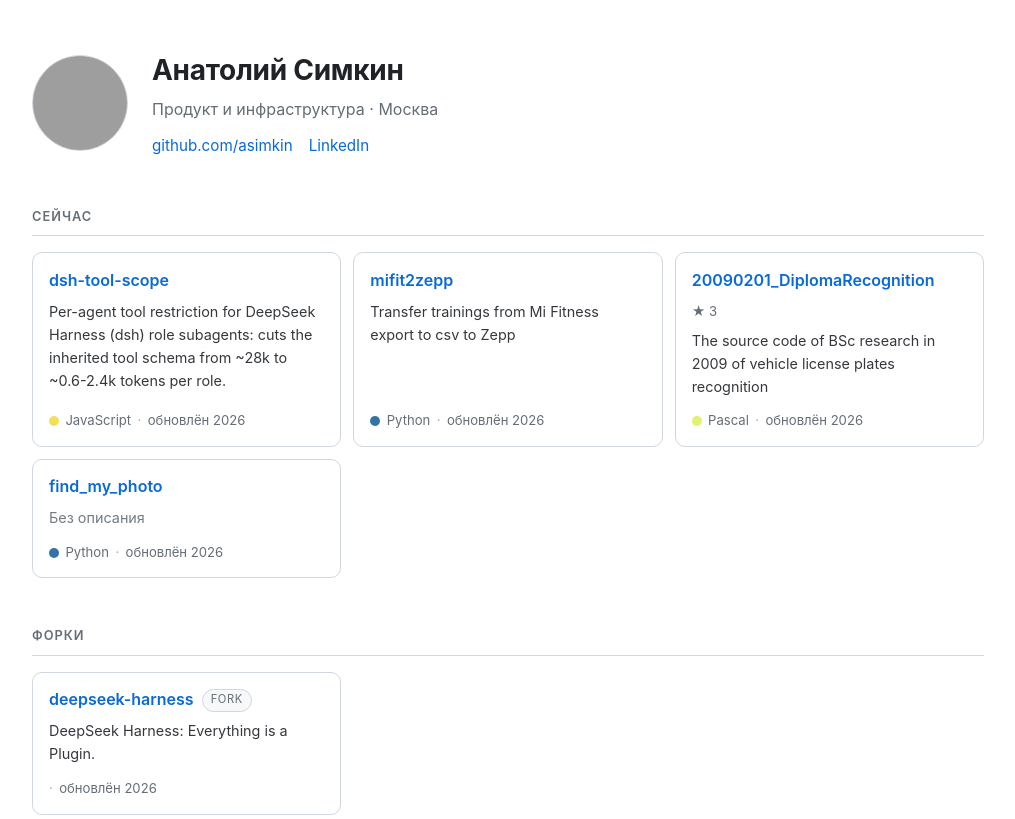
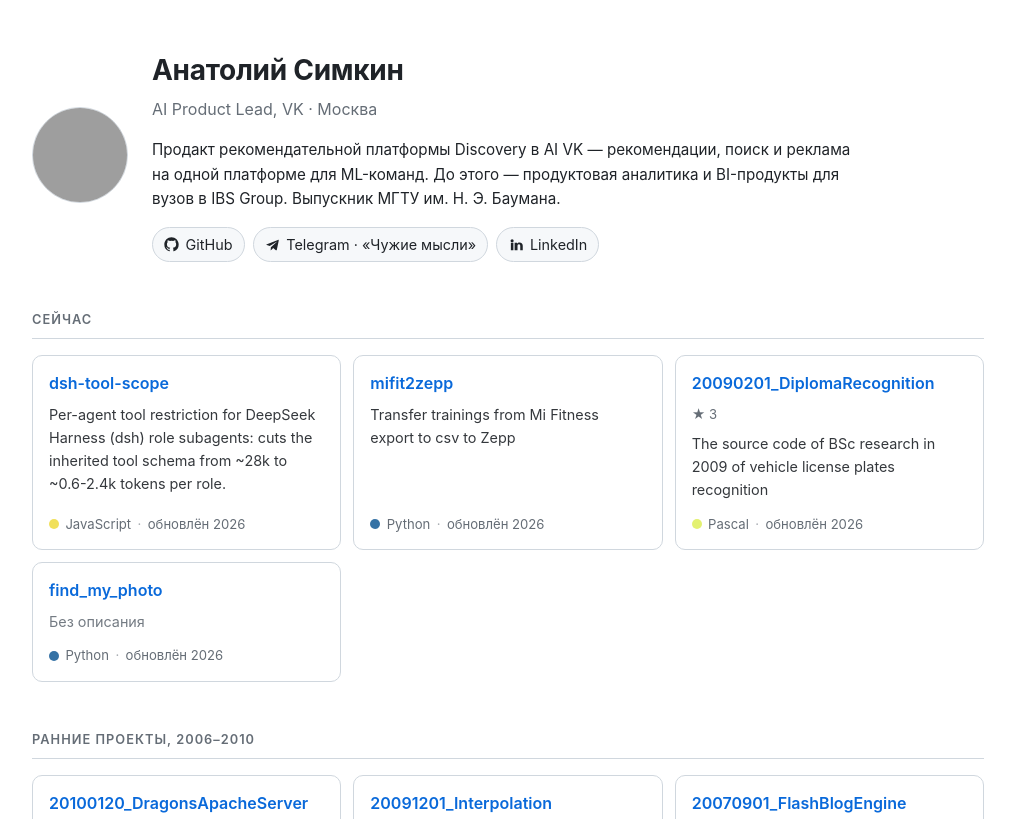
Before and after one commit to asimkin/asimkin.github.io, a plain HTML site: page index.html in a window 1280 px wide. Shown: the top 819 px of the page, without its empty margins (132-1147 px from the left). Drawn offline with Linux system fonts and the light colour scheme; grey boxes are pictures that could not be loaded.

Commit message:
bio from LinkedIn, social links (telegram, linkedin), drop archived fork

```diff
--- a/index.html
+++ b/index.html
@@ -25,7 +25,13 @@ header { display: flex; gap: 1.5rem; align-items: center; flex-wrap: wrap; margi
 .avatar { width: 96px; height: 96px; border-radius: 50%; border: 1px solid var(--line); }
 h1 { margin: 0 0 .25rem; font-size: 1.75rem; letter-spacing: -.01em; }
 .role { margin: 0; color: var(--muted); }
-.links { margin-top: .75rem; display: flex; gap: 1rem; flex-wrap: wrap; font-size: .95rem; }
+.bio { margin: 1rem 0 0; max-width: 44rem; font-size: .95rem; }
+.links { margin-top: 1rem; display: flex; gap: .5rem; flex-wrap: wrap; font-size: .9rem; }
+.links a { display: inline-flex; align-items: center; gap: .4rem; padding: .3rem .7rem;
+           border: 1px solid var(--line); border-radius: 999px; background: var(--chip);
+           color: var(--fg); }
+.links a:hover { border-color: var(--accent); color: var(--accent); text-decoration: none; }
+.links svg { width: 15px; height: 15px; fill: currentColor; }
 a { color: var(--accent); text-decoration: none; }
 a:hover { text-decoration: underline; }
 section { margin-bottom: 3rem; }
@@ -59,10 +65,23 @@ footer { margin-top: 4rem; padding-top: 1.5rem; border-top: 1px solid var(--line
     <img class="avatar" src="https://avatars.githubusercontent.com/u/5076305?v=4" alt="Аватар" width="96" height="96">
     <div>
       <h1>Анатолий Симкин</h1>
-      <p class="role">Продукт и инфраструктура · Москва</p>
+      <p class="role">AI Product Lead, VK · Москва</p>
+      <p class="bio">Продакт рекомендательной платформы Discovery в AI VK — рекомендации, поиск и реклама
+      на одной платформе для ML-команд. До этого — продуктовая аналитика и BI-продукты для вузов
+      в IBS Group. Выпускник МГТУ им. Н. Э. Баумана.</p>
       <div class="links">
-        <a href="https://github.com/asimkin" target="_blank" rel="noopener">github.com/asimkin</a>
-        <a href="http://ru.linkedin.com/in/asimkin/" target="_blank" rel="noopener">LinkedIn</a>
+        <a href="https://github.com/asimkin" target="_blank" rel="noopener">
+          <svg viewBox="0 0 24 24" aria-hidden="true"><path d="M12 .5C5.73.5.5 5.73.5 12a11.5 11.5 0 0 0 7.86 10.92c.58.1.79-.25.79-.55v-1.94c-3.2.7-3.88-1.54-3.88-1.54-.52-1.33-1.28-1.68-1.28-1.68-1.05-.72.08-.7.08-.7 1.16.08 1.77 1.19 1.77 1.19 1.03 1.77 2.7 1.26 3.36.96.1-.75.4-1.26.73-1.55-2.55-.29-5.24-1.28-5.24-5.68 0-1.26.45-2.29 1.19-3.1-.12-.29-.52-1.46.11-3.05 0 0 .97-.31 3.18 1.18a10.9 10.9 0 0 1 5.8 0c2.2-1.49 3.17-1.18 3.17-1.18.63 1.59.23 2.76.12 3.05.74.81 1.18 1.84 1.18 3.1 0 4.41-2.69 5.38-5.25 5.67.41.36.78 1.06.78 2.14v3.17c0 .3.2.66.8.55A11.5 11.5 0 0 0 23.5 12C23.5 5.73 18.27.5 12 .5z"/></svg>
+          GitHub
+        </a>
+        <a href="https://t.me/anatolysimkin" target="_blank" rel="noopener">
+          <svg viewBox="0 0 24 24" aria-hidden="true"><path d="M9.04 21.4l.35-4.86L18.7 8.1c.4-.36-.09-.53-.6-.2L7.6 14.36 2.9 12.9c-1-.31-1.02-1 .21-1.48l17.5-6.75c.84-.31 1.6.2 1.32 1.5l-2.98 14.1c-.21.95-.78 1.18-1.58.74l-4.36-3.22-2.1 2.04c-.23.23-.42.42-.84.42z"/></svg>
+          Telegram · «Чужие мысли»
+        </a>
+        <a href="http://ru.linkedin.com/in/asimkin/" target="_blank" rel="noopener">
+          <svg viewBox="0 0 24 24" aria-hidden="true"><path d="M4.98 3.5a2.5 2.5 0 1 1 0 5 2.5 2.5 0 0 1 0-5zM3 9h4v12H3V9zm6 0h3.8v1.7h.05c.53-1 1.83-2.05 3.77-2.05C20.4 8.65 22 10.6 22 14.1V21h-4v-6.1c0-1.46-.03-3.34-2.03-3.34-2.03 0-2.34 1.58-2.34 3.23V21H9V9z"/></svg>
+          LinkedIn
+        </a>
       </div>
     </div>
   </header>
@@ -101,19 +120,6 @@ footer { margin-top: 4rem; padding-top: 1.5rem; border-top: 1px solid var(--line
         </div>
         <p class="desc muted">Без описания</p>
         <div class="meta"><span class="dot" style="background:#3572A5"></span>Python<span class="dot-sep">·</span><span class="muted">обновлён 2026</span></div>
-      </li>
-      </ul>
-    </section>
-    <section>
-      <h2>Форки</h2>
-      <ul class="grid">
-      <li class="card">
-        <div class="card-head">
-          <a class="repo" href="https://github.com/asimkin/deepseek-harness" target="_blank" rel="noopener">deepseek-harness</a>
-          <span class="tag">fork</span>
-        </div>
-        <p class="desc">DeepSeek Harness: Everything is a Plugin.</p>
-        <div class="meta"><span class="dot-sep">·</span><span class="muted">обновлён 2026</span></div>
       </li>
       </ul>
     </section>
```
